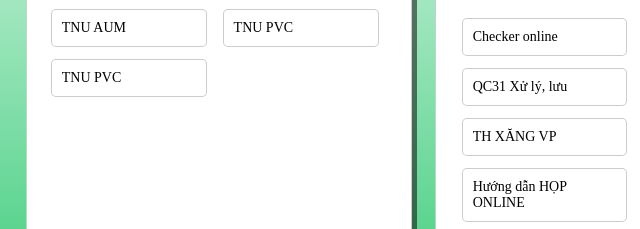
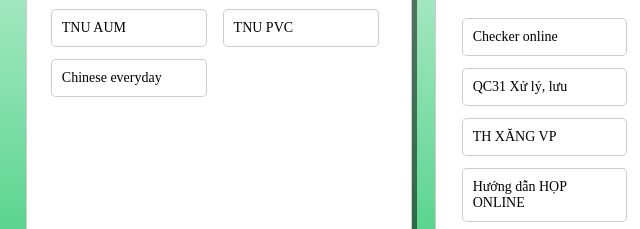
Before and after one commit to PVCTech/pvctech.github.io, a plain HTML site: page index.html in a window 1280 px wide. Shown: the part 303-532 px from the top of the page, 0-640 px from the left. Drawn offline with Linux system fonts and the light colour scheme.

Commit message:
Update index.html

```diff
--- a/index.html
+++ b/index.html
@@ -73,7 +73,7 @@
                 new MenuButton("https://file.pvcgo.net",'FAST FILE','file.jpg','15px'),
                 new MenuButton("https://tnu.aum.edu.vn/login/index.php",'TNU AUM','',''),
                 new MenuButton("https://tnu.pvcgo.net",'TNU PVC','',''),
-new MenuButton("https://phamcuong8868.github.io/chinese/",'TNU PVC','','')];
+new MenuButton("https://phamcuong8868.github.io/chinese/",'Chinese everyday','','')];
 
             for (let i=0; i < DSButton12.length; i= i +2)
             {
```
